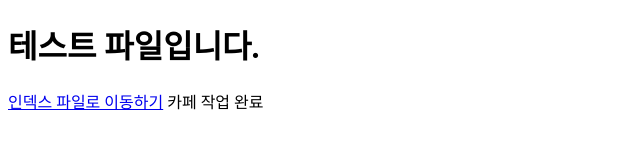
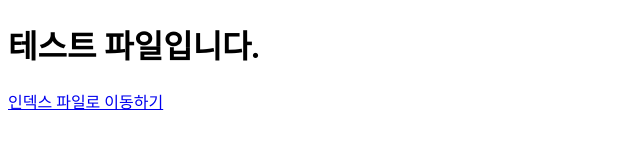
Before and after one commit to fusejung/test, a plain HTML site: page test.html in a window 1280 px wide. Shown: the whole page, without its empty margins (0-640 px from the left). Drawn offline with Linux system fonts and the light colour scheme.

Commit message:
카페작업변경

```diff
--- a/test.html
+++ b/test.html
@@ -9,6 +9,6 @@
 <body>
     <h1>테스트 파일입니다.</h1>
     <a href="./index.html">인덱스 파일로 이동하기</a>
-    <span>카페 작업 완료</span>
+
 </body>
 </html>
```
